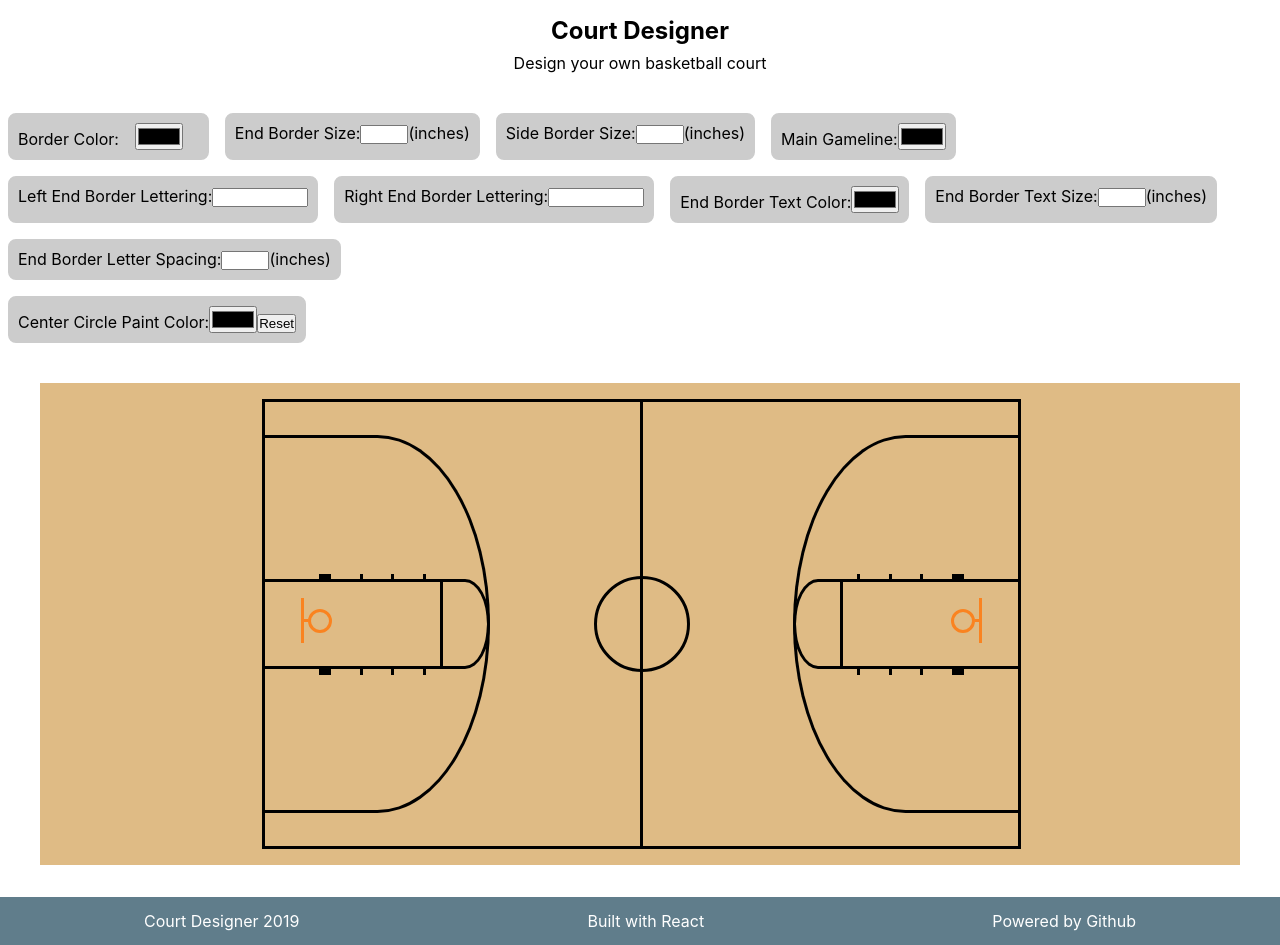
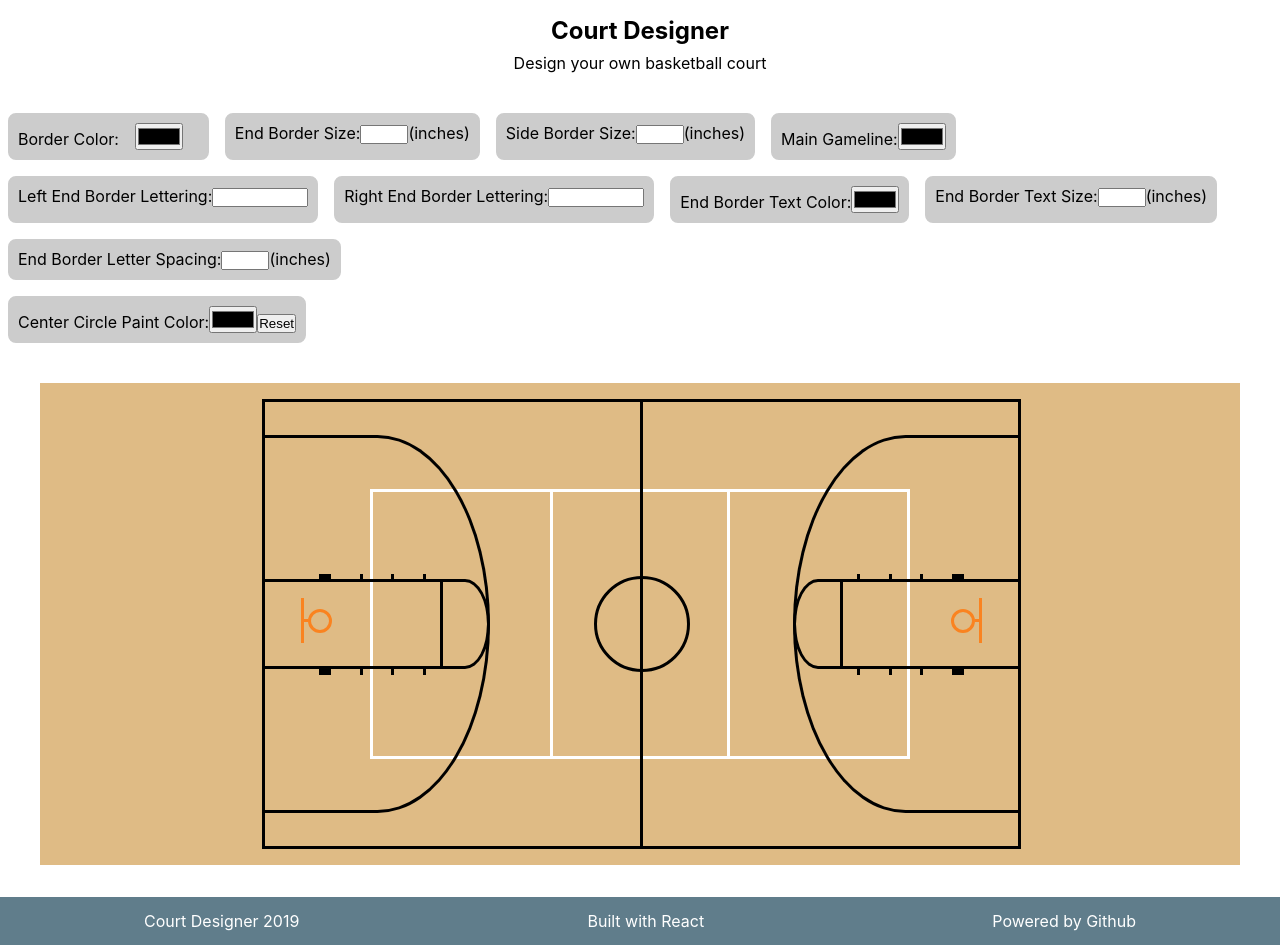
Before and after one commit to jbratcher/court-designer, a React (Create React App) app: page / in a window 1280 px wide. Built offline with nearby package versions, Linux system fonts and the light colour scheme.

Commit message:
feat: main volleyball court lines

```diff
--- a/src/App.scss
+++ b/src/App.scss
@@ -131,6 +131,36 @@ ul {
   min-width: 756px;
   max-width: 756px;
   height: 450px;
+  position: relative;
+}
+
+.mainVolleyball {
+  border: 3px solid white;
+  width: 540px;
+  height: 270px;
+  left: 108px;
+  top: 90px;
+  position: absolute;
+  z-index: 0;
+}
+
+.mainVolleyballAttackLines {
+  border: 3px solid white;
+  width: 180px;
+  height: 270px;
+  position: absolute;
+  top: 90px;
+  left: 288px;
+}
+
+.mainVolleyballCenterLine {
+  background: white;
+  height:  270px;
+  width: 3px;
+  position: absolute;
+  top: 90px;
+  left: 50%;
+  z-index: -1;
 }
 
 .leftCourtArea {
@@ -146,13 +176,14 @@ ul {
   padding: 0;
 
   .leftLaneArea {
-    background: #DFBB85;
+    background: transparent;
     border: 3px solid black;
     border-right: none;
     border-left: none;
     height: 20%;
     min-height: 90px;
     min-width: 175px;
+    position: relative;
 
     .leftLaneMarkingContainer {
       display: flex;
@@ -248,6 +279,7 @@ ul {
   background: black;
   width: 3px;
   height: 100%;
+  position: relative;
 }
 
 .rightCourtArea {
@@ -262,13 +294,14 @@ ul {
   padding: 0;
 
   .rightLaneArea {
-    background: #DFBB85;
+    background: transparent;
     border: 3px solid black;
     border-left: none;
     border-right: none;
     height: 20%;
     min-height: 90px;
     min-width: 175px;
+    position: relative;
 
     .rightLaneMarkingContainer {
       display: flex;
--- a/src/Court.js
+++ b/src/Court.js
@@ -56,6 +56,21 @@ class Court extends Component {
               <section
                 className="courtFloor"
               >
+
+
+                {/* Main Volleyball */}
+
+                <section className="mainVolleyball">
+
+                </section>
+
+                <section className="mainVolleyballAttackLines">
+
+                </section>
+
+                <section className="mainVolleyballCenterLine">
+
+                </section>
 
                 {/* Left Court Area */}
 
```
